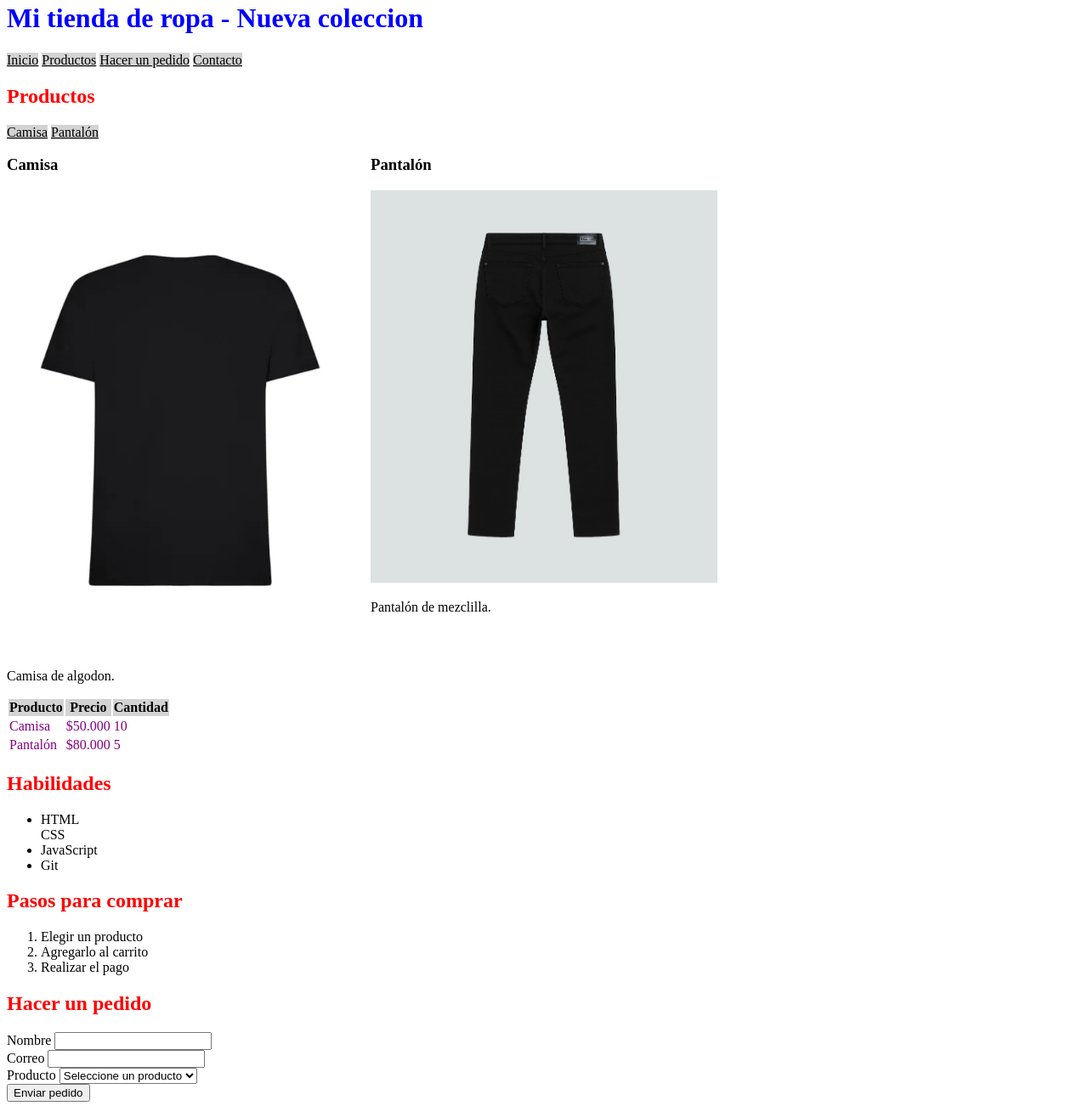
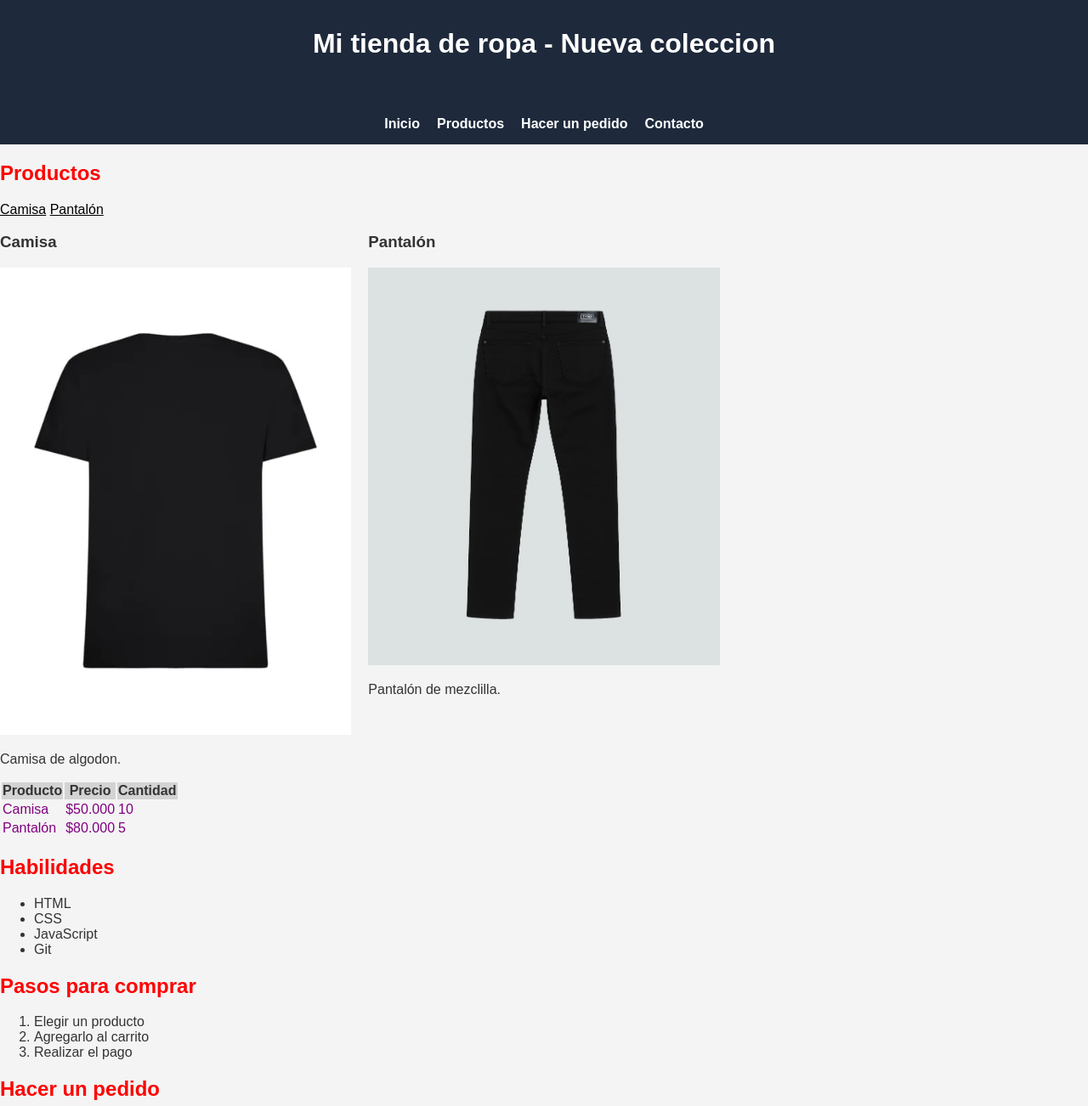
Before and after one commit to cristianchaverra/dia2-html, a plain HTML site: page index.html in a window 1280 px wide. Shown: the part 18-1320 px from the top of the page at 85% size. Drawn offline with Linux system fonts and the light colour scheme.

Commit message:
Corregir error en la lista y mejorar efectos visuales de la tienda

```diff
--- a/imagenes/styles.css
+++ b/imagenes/styles.css
@@ -1,5 +1,30 @@
-  h1 {
-    color: blue;
+ * {
+    box-sizing: border-box;
+  }
+ body {
+    margin: 0;
+    font-family: Arial, sans-serif;
+    background-color: #f4f4f4;
+    color: #333;
+  }
+  header {
+    background-color: #1e293b;
+    color: white;
+    text-align: center;
+    padding: 30px 20px;
+  }
+  nav {
+    display: flex;
+    justify-content: center;
+    gap: 20px;
+    background-color: #1e293b;
+    padding: 15px;
+    flex-wrap: wrap;
+  }
+  nav a {
+    color: white;
+    text-decoration: none;
+    font-weight: bold;
   }
   h2 {
     color: red;
@@ -12,9 +37,7 @@
   }
   a {
     color: black;
-  }
-  a {
-    background-color: lightgray;
+
   }
 
   img {
@@ -39,3 +62,27 @@
       grid-template-columns: repeat(3, 1fr);
     }
   }
+
+  form {
+    display: flex;
+    flex-direction: column;
+    gap: 10px;
+  }
+  input {
+    width: 100%;
+    padding: 10px;
+    border: 1px solid #cbd5e1;
+    border-radius: 5px;
+  }
+  button {
+    padding: 15px;
+    border: none;
+    border-radius: 5px;
+    background-color: #1e293b;
+    color: #ffffff;
+    cursor: pointer;
+    transition: transform 0.3s;
+  }
+  button:hover {
+    transform: translateY(-4px);
+  }
--- a/index.html
+++ b/index.html
@@ -60,7 +60,7 @@
             <h2>Habilidades</h2>
             <ul>
                 <li>HTML</li>
-                <lu>CSS</li>
+                <li>CSS</li>
                 <li>JavaScript</li>
                 <li>Git</li>
             </ul>
```
